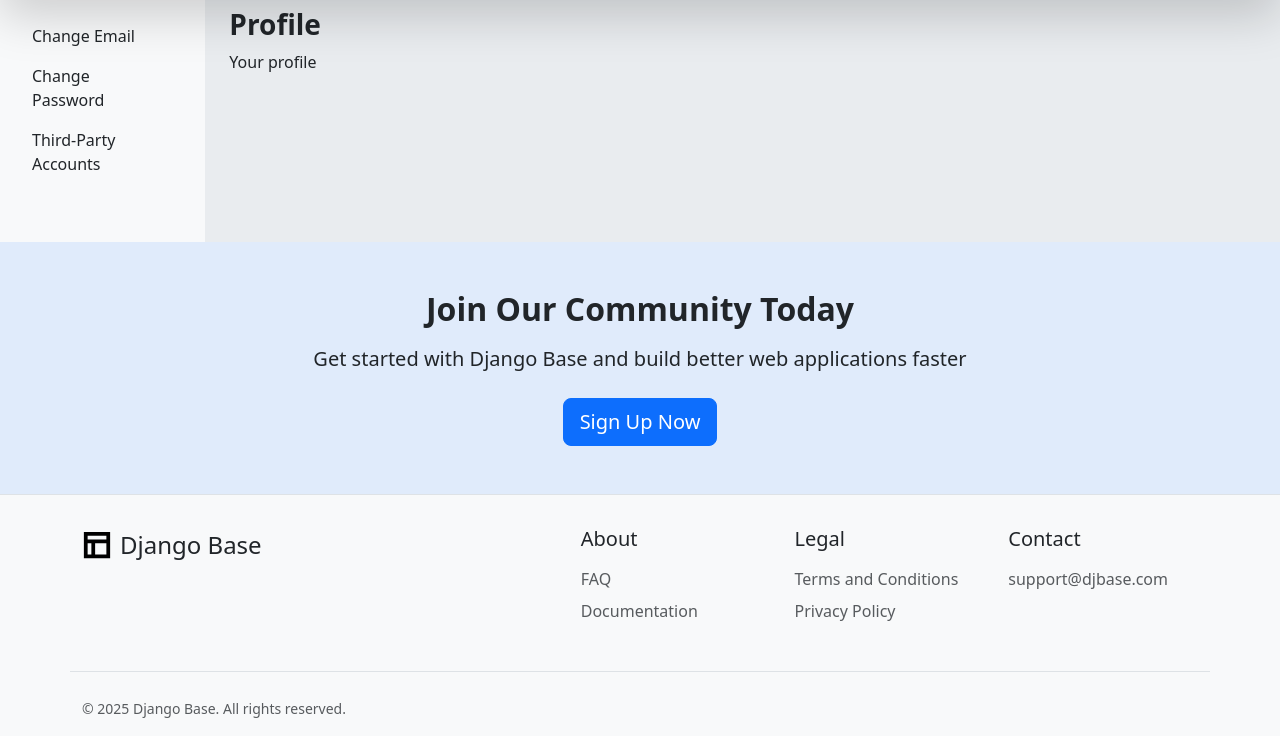
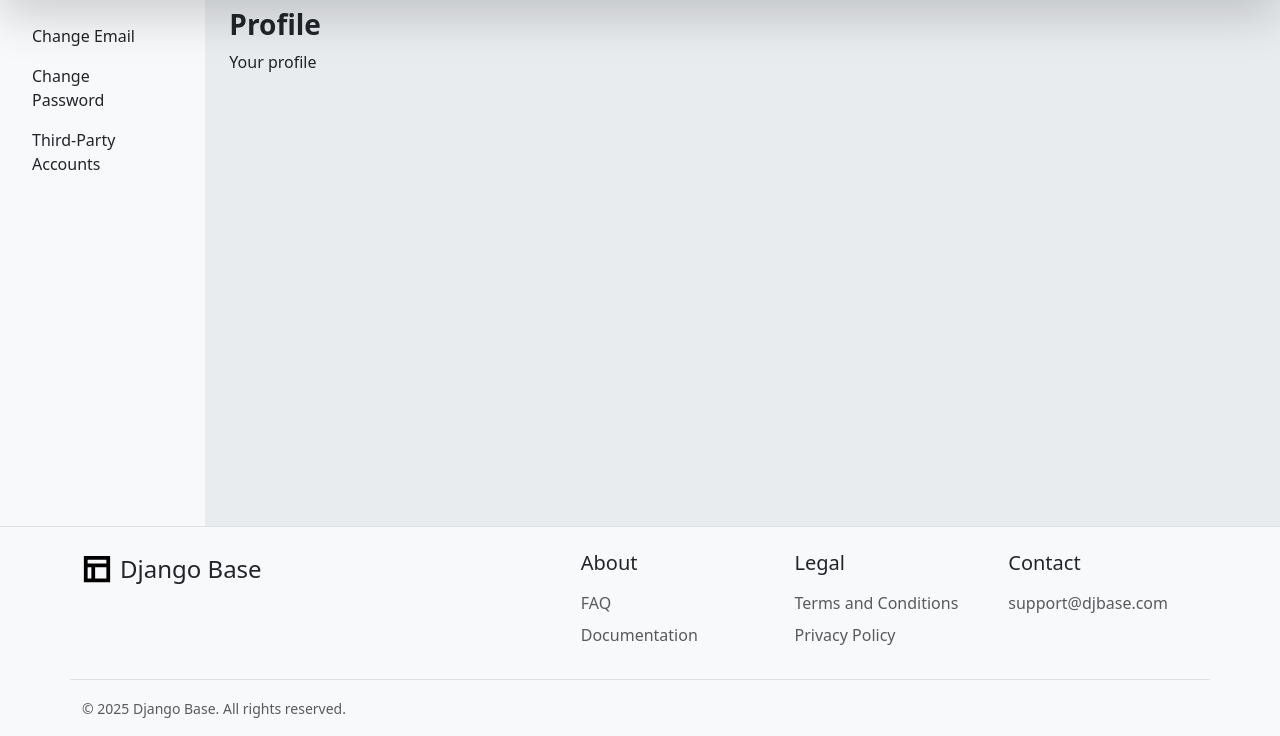
Before and after one commit to jimshadrick/django-base, a Django app: page /accounts/profile/ in a window 1280 px wide. Shown: the part 64-800 px from the top of the page. Run offline with Django 5.2, Linux system fonts and the light colour scheme; parts of the project's set-up code (start-up, migrations or seed data) failed here and were passed over; some libraries are stand-ins or nearby versions.

Commit message:
Refactor footer layout and improve template structure
Reorganized footer into block-based structure for better modularity, allowing easy customization and suppression of the Call to Action section. Made minor text corrections and layout adjustments to enhance readability and maintain consistency across templates.

```diff
--- a/templates/allauth/layouts/manage.html
+++ b/templates/allauth/layouts/manage.html
@@ -1,5 +1,10 @@
 {% extends "allauth/layouts/base.html" %}
 {% load allauth %}
+
+{# This block suppresses the Call to Action #}
+{% block footer_cta %}{% endblock %}
+
+
 {% block body %}
     <div class="flex-grow-1 bg-body-secondary row">
         <aside class="col-sm-4 col-md-3 col-lg-2 text-bg-light">
--- a/templates/base.html
+++ b/templates/base.html
@@ -85,22 +85,25 @@
             integrity="sha384-k6d4wzSIapyDyv1kpU366/PK5hCdSbCRGRCMv+eplOQJWyd1fbcAu9OCUj5zNLiq"
             crossorigin="anonymous"></script>
 {% endif %}
+{% block footer %}
     <footer class="mt-auto">
-    <!-- Call to Action Section -->
+
+        {% block footer_cta%}<!-- Call to Action Section -->
             <section class="py-5 bg-primary bg-opacity-10">
                 <div class="container text-center">
-            <h2 class="fw-bold mb-3">Join Our Community Today</h2>
+                    <h2 class="fw-bold mb-3">Try Out the Template Today</h2>
                     <p class="lead mb-4">Get started with Django Base and build better web applications faster</p>
                     <a href="{% url 'account_signup' %}" class="btn btn-primary btn-lg">Sign Up Now</a>
                 </div>
             </section>
+        {% endblock footer_cta %}
 
         <!-- Main Footer -->
         <div class="bg-light py-3 border-top">
             <div class="container">
                 <!-- Primary Footer Content -->
-            <div class="row py-3">
-                <div class="col-12 col-md-3 mb-4 mb-md-0">
+                <div class="row py-2">
+                    <div class="col-12 col-md-3 mb-3 mb-md-0">
                         <a class="navbar-brand d-inline-flex align-items-center mb-2" href="/">
                             <img src="{% static 'images/logo.svg' %}" alt="Logo" height="30" class="me-2">
                             <span class="fs-4">Django Base</span>
@@ -109,29 +112,32 @@
                     <div class="col-12 col-md-9">
                         <div class="row justify-content-end">
                             <!-- About Column -->
-                        <div class="col-md-3 mb-3">
+                            <div class="col-md-3 mb-2">
                                 <h5 class="mb-3">About</h5>
                                 <ul class="list-unstyled">
-                                <li class="mb-2"><a href="#" class="text-decoration-none text-body-secondary">FAQ</a>
+                                    <li class="mb-2"><a href="#"
+                                                        class="text-decoration-none text-body-secondary">FAQ</a>
                                     </li>
                                     <li class="mb-2"><a href="#" class="text-decoration-none text-body-secondary">Documentation</a>
                                     </li>
                                 </ul>
                             </div>
                             <!-- Legal Column -->
-                        <div class="col-md-3 mb-3">
+                            <div class="col-md-3 mb-2">
                                 <h5 class="mb-3">Legal</h5>
                                 <ul class="list-unstyled">
-                                <li class="mb-2"><a href="#" class="text-decoration-none text-body-secondary">Terms and
+                                    <li class="mb-2"><a href="#" class="text-decoration-none text-body-secondary">Terms
+                                        and
                                         Conditions</a>
                                     </li>
                                     <li class="mb-2"><a href="#"
-                                                    class="text-decoration-none text-body-secondary">Privacy Policy</a>
+                                                        class="text-decoration-none text-body-secondary">Privacy
+                                        Policy</a>
                                     </li>
                                 </ul>
                             </div>
                             <!-- Contact Column -->
-                        <div class="col-md-3 mb-3">
+                            <div class="col-md-3 mb-2">
                                 <h5 class="mb-3">Contact</h5>
                                 <ul class="list-unstyled">
                                     <li class="mb-2">
@@ -145,13 +151,15 @@
                 </div>
 
                 <!-- Secondary Footer Content -->
-            <div class="row pt-4 border-top">
+                <div class="row pt-3 border-top">
                     <div class="col-12 col-md-6">
-                    <small class="text-body-secondary">&copy; {% now "Y" %} Django Base. All rights reserved.</small>
+                        <small class="text-body-secondary">&copy; {% now "Y" %} Django Base. All rights
+                            reserved.</small>
                     </div>
                 </div>
             </div>
         </div>
     </footer>
+{% endblock footer %}
 </body>
 </html>
--- a/templates/index.html
+++ b/templates/index.html
@@ -4,14 +4,14 @@
 {% block head_title %}Base Project{% endblock %}
 {% block content %}
     <!-- Hero section -->
-    <div class="px-4 pt-5 my-5 text-center border-bottom">
+    <div class="px-7 pt-5 my-5 text-center">
         <h1 class="display-4 fw-bold">Django Base Project</h1>
         <div class="col-lg-6 mx-auto">
             <p class="lead mb-4">Get a jump-start on building a production-ready Django project quickly. This template
                 includes some of the most commonly used packages and frameworks for things like authentication,
                 static file handling, email processing, etc. as well as optimized development and production settings.
                 Comes with a custom user model ready to go and a responsive UI built with Bootstrap. Scripts for
-                automating the setup and deployment of the project to a remote server on DigitalOcean is also included.
+                automating the setup and deployment of the project to a remote server on DigitalOcean are also included.
             </p>
         </div>
         <div class="overflow-hidden" style="max-height: 30vh;">
```
Lines whose indentation alone changed are shown as unchanged.
